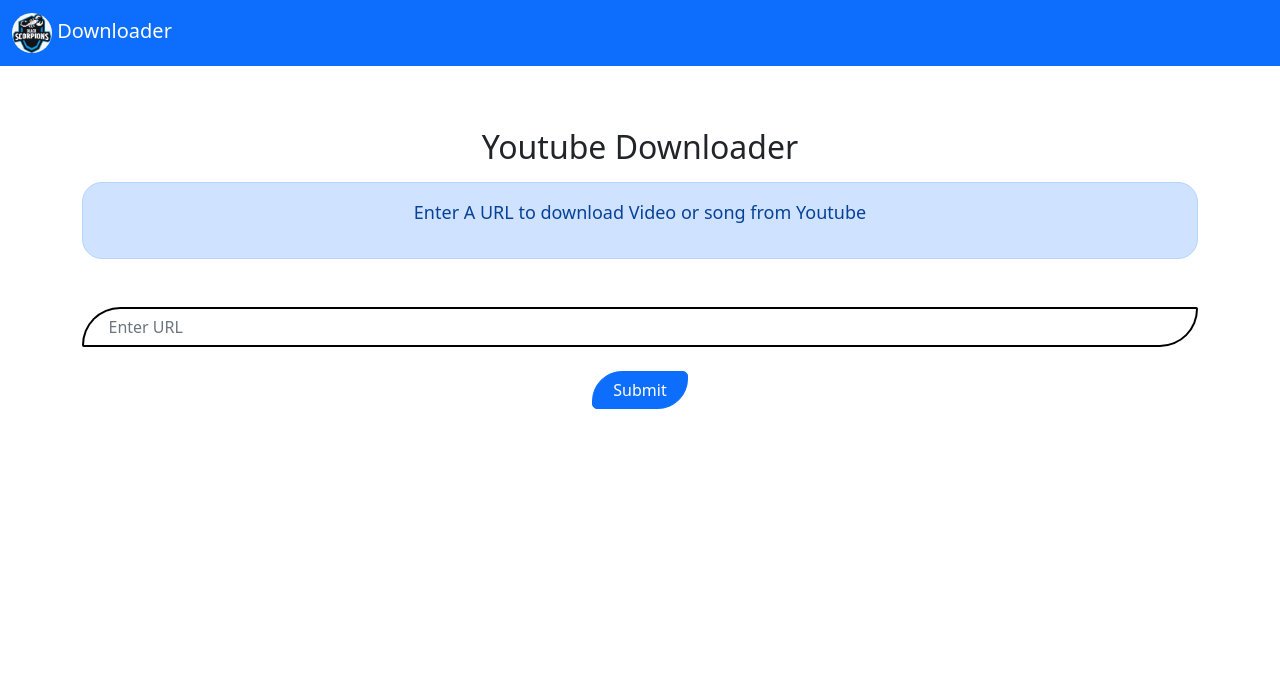
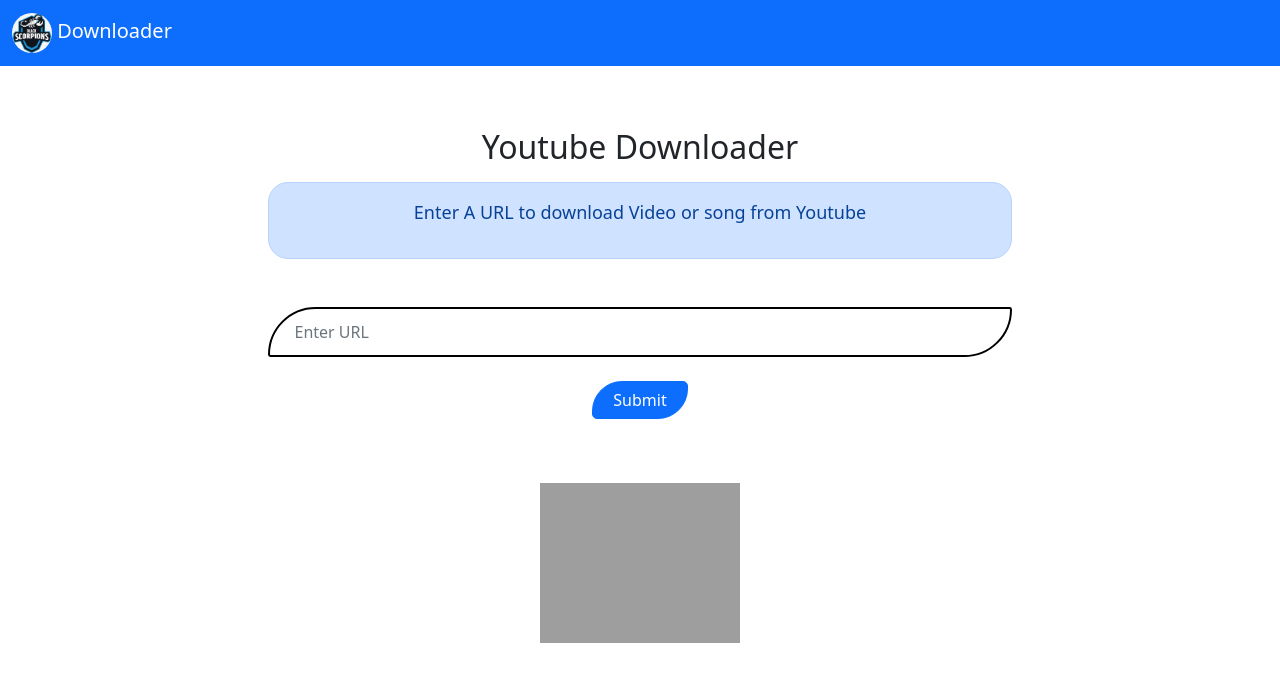
Before and after one commit to Abhishekparmar123/Downloader-App, a Django app: page /youtube/ in a window 1280 px wide. Shown: the top 682 px of the page. Run offline with Django 3.2, Linux system fonts and the light colour scheme; grey boxes are pictures that could not be loaded.

Commit message:
include directory

```diff
--- a/Youtube/templates/index.html
+++ b/Youtube/templates/index.html
@@ -18,11 +18,19 @@
     .input{
        border: 2px solid black;
        border-radius: 100px 5px;
+       height:50px;
     }
     .buttonSubmit{
         border-radius:30px 5px;
         padding-left:20px;
         padding-right:20px;
+    }
+    @media (min-width:768px){
+        body{
+            margin-left:20%;
+            margin-right:20%;
+            width:60%;
+        }
     }
 
 {% endblock %}
@@ -96,6 +104,10 @@
                         </form>
                     </div>
                 </div>
+            {% else %}
+                <div class="mt-5 p-3" style="border-radius: 50px; display: flex; justify-content: center; align-items: center">
+                    <img src="{% static 'images/loading-gif-youtube-2.gif' %}" alt="GIF not loaded" width="200px" height="160px"/>
+                </div>
             {% endif %}
         </div>
     </section>
--- a/Youtube/views.py
+++ b/Youtube/views.py
@@ -1,23 +1,21 @@
 from django.shortcuts import render, redirect
 from pytube import YouTube
 import os
+from django.http import FileResponse
 
 
 # Create your views here.
 def index(request):
     homedir = os.path.expanduser("~")
     dirs = homedir + "/Downloads/"
-    print("outside loop")
+
     if request.method == 'POST':
         link = request.POST.get("youtubeLink")
         downloadAudio = request.POST.get("downloadAudio")
         downloadVideo = request.POST.get("downloadVideo")
         audioQuality = request.POST.get("AudioQuality")
         videoQuality = request.POST.get("VideoQuality")
-        print("hello")
-        print(audioQuality, videoQuality)
-        print(downloadAudio, downloadVideo)
-        print("link "+str(link))
+
         if link:
             yt = YouTube(link)
             title = yt.title
@@ -28,17 +26,12 @@ def index(request):
             for i in yt.streams.filter(only_audio=True):
                 print(i)
                 audio.append(i.abr)
-            print("video ")
-
             for j in yt.streams.filter(only_video=True, mime_type="video/mp4"):
-                print(j)
                 video.append(j.resolution)
 
             audio.sort()
             video = list(set(video))
             video.sort()
-            print(audio, video)
-            print(thumbnail)
             return render(request, 'index.html', {
                 'thumbnail': thumbnail,
                 'title': title,
@@ -48,13 +41,9 @@ def index(request):
             })
         elif downloadAudio:
             if audioQuality != "Audio Quality" and downloadAudio is not None:
-                print("Download")
                 yt = YouTube(downloadAudio)
                 yt = yt.streams.filter(abr=audioQuality)
-                yt.first().download(dirs)
-                return render(request, 'index.html', {
-                    'message': "Downloaded ..... ",
-                })
+                return FileResponse(open(yt.first().download(), 'rb'))
             else:
                 print("select audio quality")
                 return render(request, 'index.html', {
@@ -65,11 +54,7 @@ def index(request):
                 print("Download")
                 yt = YouTube(downloadVideo)
                 yt = yt.streams.filter(res=videoQuality, mime_type="video/mp4")
-                yt.first().download(dirs)
-                print("select video quality")
-                return render(request, 'index.html', {
-                    'message': "Downloaded ..... ",
-                })
+                return FileResponse(open(yt.first().download(), 'rb'))
             else:
                 print("select video quality")
                 return render(request, 'index.html', {
--- a/YoutubeDownloader/settings.py
+++ b/YoutubeDownloader/settings.py
@@ -1,11 +1,8 @@
 """
 Django settings for YoutubeDownloader project.
-
 Generated by 'django-admin startproject' using Django 3.2.9.
-
 For more information on this file, see
 https://docs.djangoproject.com/en/3.2/topics/settings/
-
 For the full list of settings and their values, see
 https://docs.djangoproject.com/en/3.2/ref/settings/
 """
@@ -24,7 +21,7 @@ BASE_DIR = Path(__file__).resolve().parent.parent
 SECRET_KEY = 'django-insecure-xoyzt_eg$)zxra8&@s__et@!5_d8kq+*ci$1yh^+y5r&vr&we2'
 
 # SECURITY WARNING: don't run with debug turned on in production!
-DEBUG = False
+DEBUG = True
 
 ALLOWED_HOSTS = ["https://downuptube.herokuapp.com", "localhost", "127.0.0.1"]
 
```
